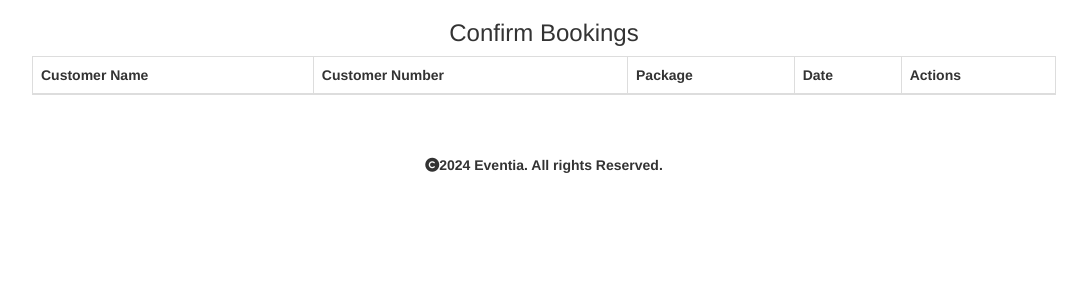
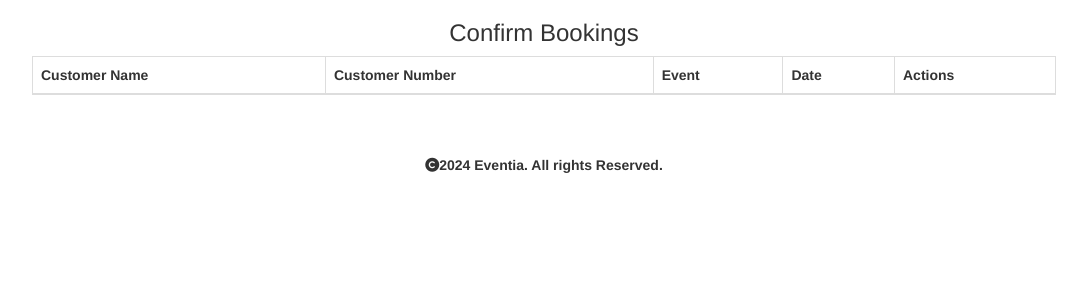
Before and after one commit to sanjanaharidas/event-management-project, a Django app: page /confirm/ in a window 1280 px wide. Shown: the part 56-356 px from the top of the page, without its empty margins (96-1183 px from the left). Run offline with Django 5.2, Linux system fonts and the light colour scheme; a user stored in the database is signed in; data that the repository does not hold is empty; some libraries are stand-ins or nearby versions.

Commit message:
Update confirm.html

```diff
--- a/event/template/confirm.html
+++ b/event/template/confirm.html
@@ -9,7 +9,7 @@
             <tr>
                 <th>Customer Name</th>
                 <th>Customer Number</th>
-                <th>Package</th>
+                <th>Event</th>
                 <th>Date</th>
                 <th>Actions</th>
             </tr>
```
